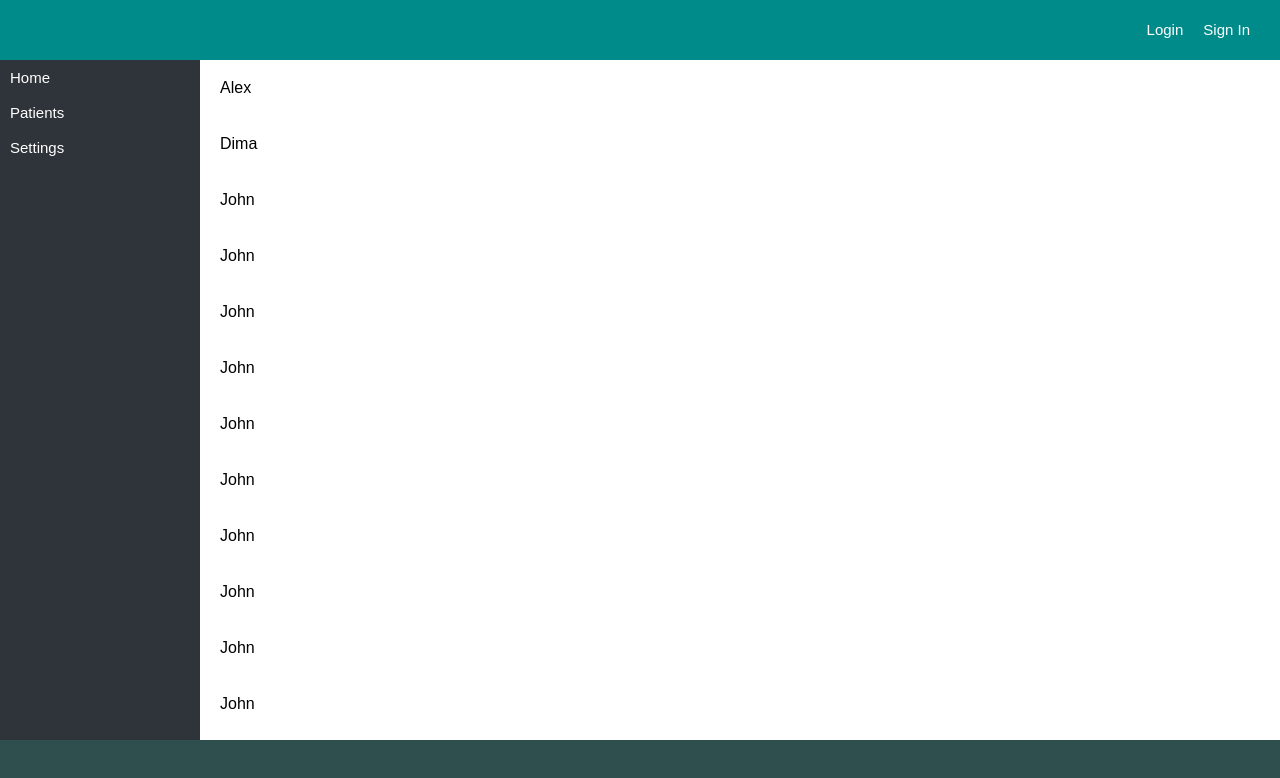
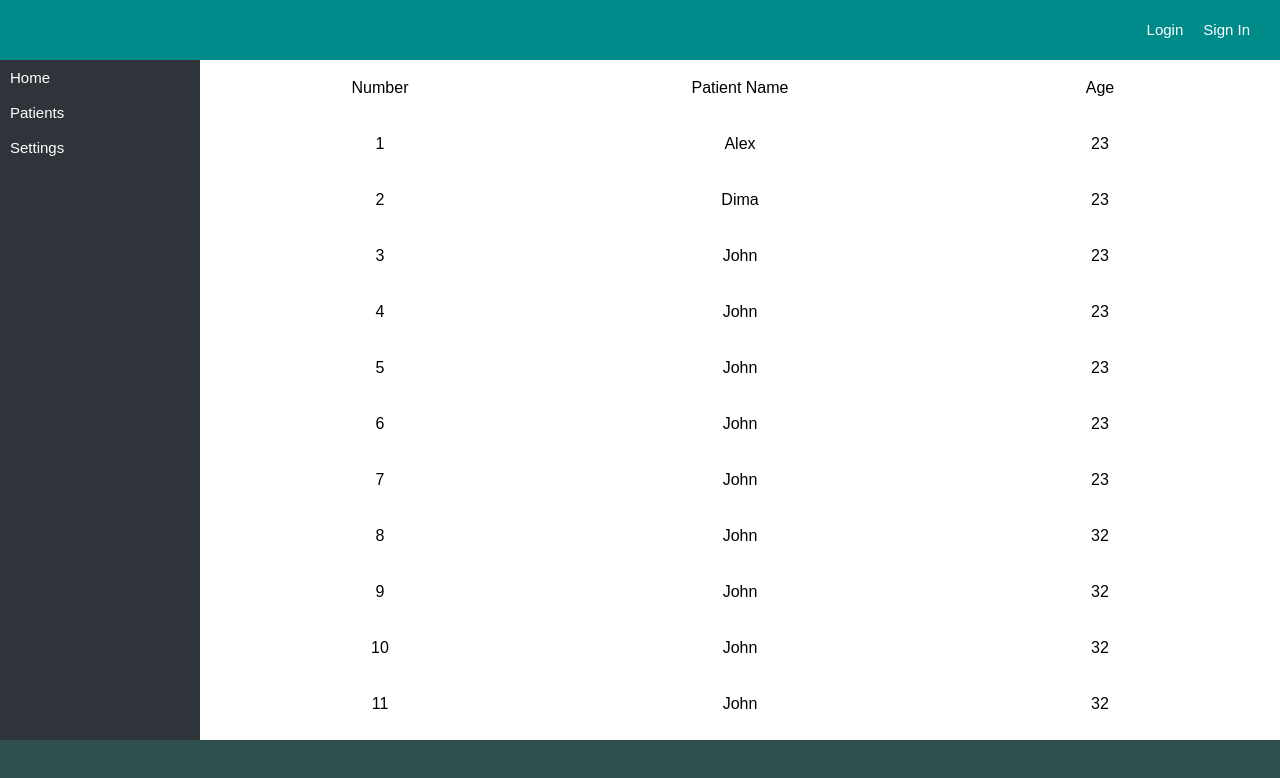
Before and after one commit to Wideweb/digital-psychology, a React app: page /patients in a window 1280 px wide. Shown: the top 778 px of the page. Built offline with nearby package versions, Linux system fonts and the light colour scheme.

Commit message:
styled patients list

```diff
--- a/src/patients/components/patient-list.tsx
+++ b/src/patients/components/patient-list.tsx
@@ -10,8 +10,43 @@ interface IPatientListProps {
 
 const Container = styled.div`
     height: 100%;
+    width: 100%;
     display: flex;
     flex-direction: column;
+`;
+
+const HeaderRow = styled.div`
+    width: 100%;
+    display: flex;
+    flex-direction: row;
+`;
+
+const HeaderCell = styled.div`
+    flex: 1;
+    display: flex;
+    align-items: center;
+    justify-content: center;
+    box-sizing: border-box;
+    padding: 20px;
+`;
+
+const BodyRow = styled.div`
+    width: 100%;
+    display: flex;
+    flex-direction: row;
+
+    &:hover {
+        background: #e6604c;
+    }
+`;
+
+const BodyCell = styled.div`
+    flex: 1;
+    display: flex;
+    align-items: center;
+    justify-content: center;
+    box-sizing: border-box;
+    padding: 20px;
 `;
 
 class PatientListComponent extends React.Component<IPatientListProps> {
@@ -30,8 +65,11 @@ class PatientListComponent extends React.Component<IPatientListProps> {
 
         return (
             <Container>
+                <HeaderRow><HeaderCell>Number</HeaderCell><HeaderCell>Patient Name</HeaderCell><HeaderCell>Age</HeaderCell></HeaderRow>
                 {patients.map((patient) =>
-                    <PatientListItemComponent key={patient.id} data={patient} onOpen={patient => this._openPatient(patient)}/>
+                    <BodyRow key={patient.id}>
+                        <BodyCell>{patient.number}</BodyCell><BodyCell>{patient.name}</BodyCell><BodyCell>{patient.age}</BodyCell>
+                    </BodyRow>
                 )}
             </Container>
         );
--- a/src/patients/services/patients-service.ts
+++ b/src/patients/services/patients-service.ts
@@ -2,19 +2,19 @@ import { PatientListItem } from '../types';
 
 export async function getPatientsAsync(): Promise<Array<PatientListItem>> {
     let patients: Array<PatientListItem> = [
-        { id: 1, name: 'Alex' } as PatientListItem,
-        { id: 2, name: 'Dima' } as PatientListItem,
-        { id: 3, name: 'John' } as PatientListItem,
-        { id: 4, name: 'John' } as PatientListItem,
-        { id: 5, name: 'John' } as PatientListItem,
-        { id: 6, name: 'John' } as PatientListItem,
-        { id: 7, name: 'John' } as PatientListItem,
-        { id: 8, name: 'John' } as PatientListItem,
-        { id: 9, name: 'John' } as PatientListItem,
-        { id: 10, name: 'John' } as PatientListItem,
-        { id: 11, name: 'John' } as PatientListItem,
-        { id: 12, name: 'John' } as PatientListItem,
-        { id: 13, name: 'John' } as PatientListItem,
+        { id: '1', number: 1, name: 'Alex', age: 23 } as PatientListItem,
+        { id: '2', number: 2, name: 'Dima', age: 23 } as PatientListItem,
+        { id: '3', number: 3, name: 'John', age: 23 } as PatientListItem,
+        { id: '4', number: 4, name: 'John', age: 23 } as PatientListItem,
+        { id: '5', number: 5, name: 'John', age: 23 } as PatientListItem,
+        { id: '6', number: 6, name: 'John', age: 23 } as PatientListItem,
+        { id: '7', number: 7, name: 'John', age: 23 } as PatientListItem,
+        { id: '8', number: 8, name: 'John', age: 32 } as PatientListItem,
+        { id: '9', number: 9, name: 'John', age: 32 } as PatientListItem,
+        { id: '10', number: 10, name: 'John', age: 32 } as PatientListItem,
+        { id: '11', number: 11, name: 'John', age: 32 } as PatientListItem,
+        { id: '12', number: 12, name: 'John', age: 32 } as PatientListItem,
+        { id: '13', number: 13, name: 'John', age: 32 } as PatientListItem,
     ];
 
     return Promise.resolve(patients);
--- a/src/patients/types.ts
+++ b/src/patients/types.ts
@@ -1,6 +1,8 @@
 export class PatientListItem {
-    id: number;
+    id: string;
+    number: number;
     name: string;
+    age: number
 }
 
 export interface PatientsState {
```
